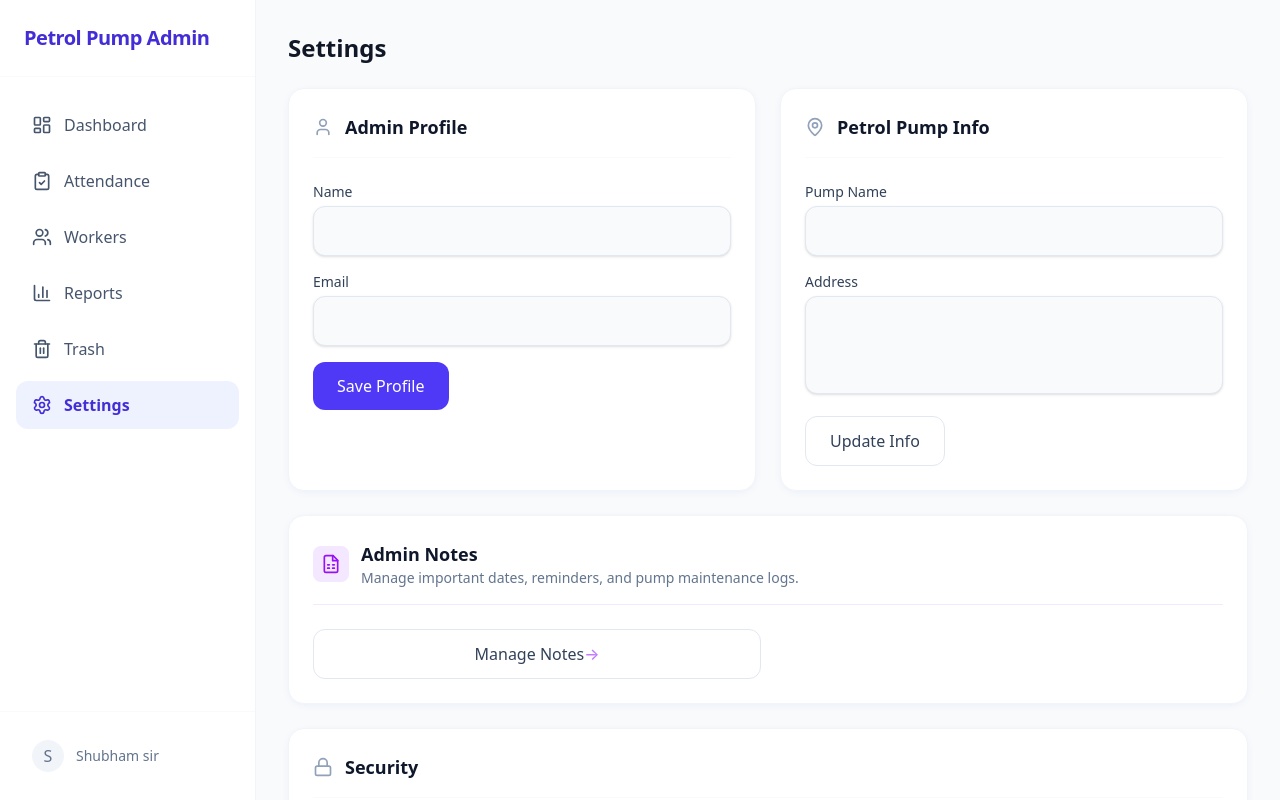
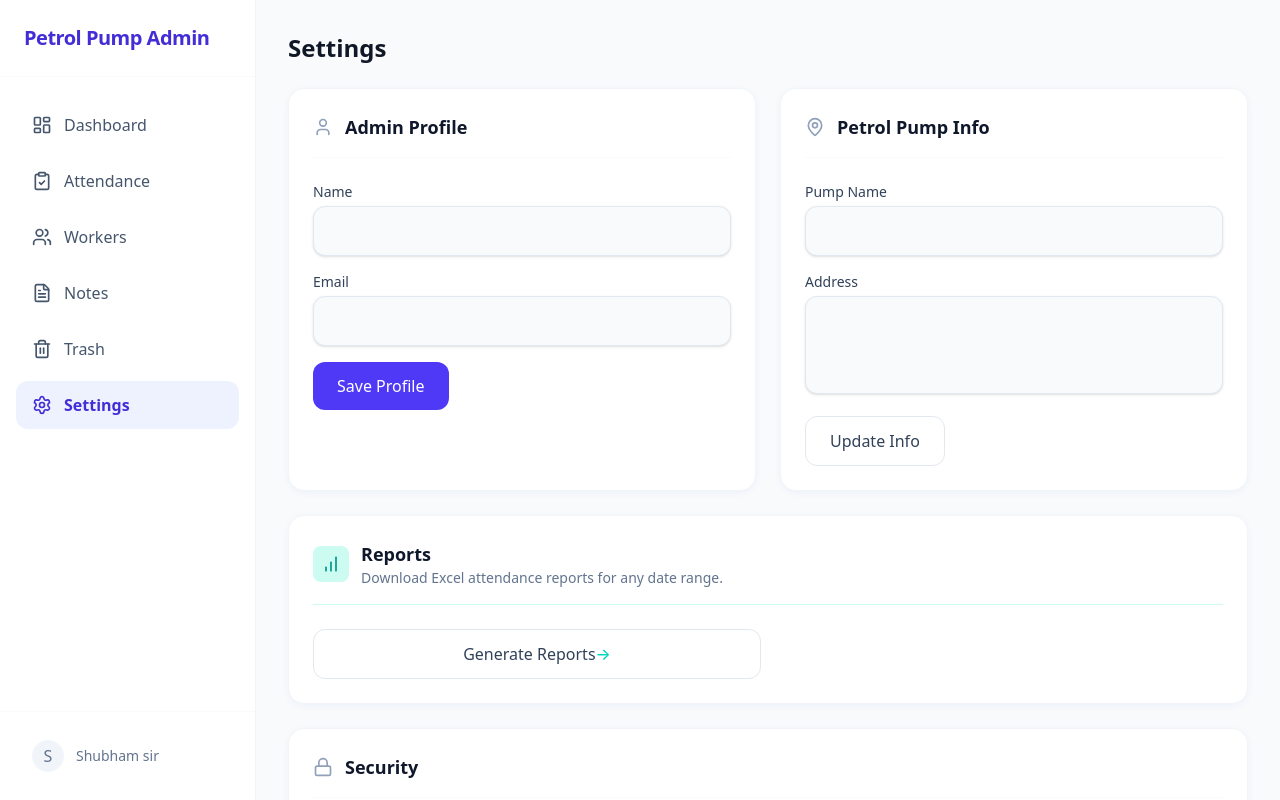
Before and after one commit to Ved2151H/PetrolPumpAttendance, a Next.js app: page /settings in a window 1280 px wide. Shown: the top 800 px of the page. Built offline with nearby package versions, Linux system fonts and the light colour scheme; no server answers.

Commit message:
Swap Reports and Notes navigation positions

```diff
--- a/src/app/(dashboard)/settings/page.tsx
+++ b/src/app/(dashboard)/settings/page.tsx
@@ -256,24 +256,24 @@ export default function SettingsPage() {
           </div>
         </form>
 
-        {/* Notes Section for Admin */}
-        <div className="card space-y-6 md:col-span-2 bg-purple-50/30 border-purple-100">
-          <div className="flex items-center gap-3 border-b border-purple-100 pb-4">
-            <div className="bg-purple-100 p-2 rounded-lg">
-              <svg xmlns="http://www.w3.org/2000/svg" width="20" height="20" viewBox="0 0 24 24" fill="none" stroke="currentColor" strokeWidth="2" strokeLinecap="round" strokeLinejoin="round" className="text-purple-600"><path d="M14.5 2H6a2 2 0 0 0-2 2v16a2 2 0 0 0 2 2h12a2 2 0 0 0 2-2V7.5L14.5 2z"/><polyline points="14 2 14 8 20 8"/><path d="M8 13h2"/><path d="M8 17h2"/><path d="M14 13h2"/><path d="M14 17h2"/></svg>
+        {/* Reports Section for Admin */}
+        <div className="card space-y-6 md:col-span-2 bg-teal-50/30 border-teal-100">
+          <div className="flex items-center gap-3 border-b border-teal-100 pb-4">
+            <div className="bg-teal-100 p-2 rounded-lg">
+              <svg xmlns="http://www.w3.org/2000/svg" width="20" height="20" viewBox="0 0 24 24" fill="none" stroke="currentColor" strokeWidth="2" strokeLinecap="round" strokeLinejoin="round" className="text-teal-600"><line x1="12" y1="20" x2="12" y2="10"></line><line x1="18" y1="20" x2="18" y2="4"></line><line x1="6" y1="20" x2="6" y2="16"></line></svg>
             </div>
             <div>
-              <h2 className="text-lg font-bold text-slate-900">Admin Notes</h2>
-              <p className="text-sm text-slate-500">Manage important dates, reminders, and pump maintenance logs.</p>
+              <h2 className="text-lg font-bold text-slate-900">Reports</h2>
+              <p className="text-sm text-slate-500">Download Excel attendance reports for any date range.</p>
             </div>
           </div>
           <div className="space-y-4 max-w-md">
             <button
-              onClick={() => router.push('/settings/notes')}
-              className="w-full btn-secondary border-purple-200 text-purple-700 hover:bg-purple-50 hover:border-purple-300 text-left flex justify-between items-center group"
+              onClick={() => router.push('/reports')}
+              className="w-full btn-secondary border-teal-200 text-teal-700 hover:bg-teal-50 hover:border-teal-300 text-left flex justify-between items-center group"
             >
-              Manage Notes
-              <span className="text-purple-400 group-hover:text-purple-600 group-hover:translate-x-1 transition-transform">&rarr;</span>
+              Generate Reports
+              <span className="text-teal-400 group-hover:text-teal-600 group-hover:translate-x-1 transition-transform">&rarr;</span>
             </button>
           </div>
         </div>
--- a/src/components/layout/MobileNav.tsx
+++ b/src/components/layout/MobileNav.tsx
@@ -7,7 +7,7 @@ import {
   Users,
   ClipboardCheck,
   Menu,
-  BarChart3
+  FileText
 } from "lucide-react";
 
 export default function MobileNav() {
@@ -17,7 +17,7 @@ export default function MobileNav() {
     { name: "Dashboard", href: "/dashboard", icon: LayoutDashboard },
     { name: "Attendance", href: "/attendance", icon: ClipboardCheck },
     { name: "Workers", href: "/workers", icon: Users },
-    { name: "Reports", href: "/reports", icon: BarChart3 },
+    { name: "Notes", href: "/settings/notes", icon: FileText },
     { name: "More", href: "/settings", icon: Menu },
   ];
 
--- a/src/components/layout/Sidebar.tsx
+++ b/src/components/layout/Sidebar.tsx
@@ -8,7 +8,8 @@ import {
   ClipboardCheck,
   BarChart3,
   Settings,
-  Trash2
+  Trash2,
+  FileText
 } from "lucide-react";
 
 export default function Sidebar() {
@@ -18,7 +19,7 @@ export default function Sidebar() {
     { name: "Dashboard", href: "/dashboard", icon: LayoutDashboard },
     { name: "Attendance", href: "/attendance", icon: ClipboardCheck },
     { name: "Workers", href: "/workers", icon: Users },
-    { name: "Reports", href: "/reports", icon: BarChart3 },
+    { name: "Notes", href: "/settings/notes", icon: FileText },
     { name: "Trash", href: "/trash", icon: Trash2 },
     { name: "Settings", href: "/settings", icon: Settings },
   ];
```
